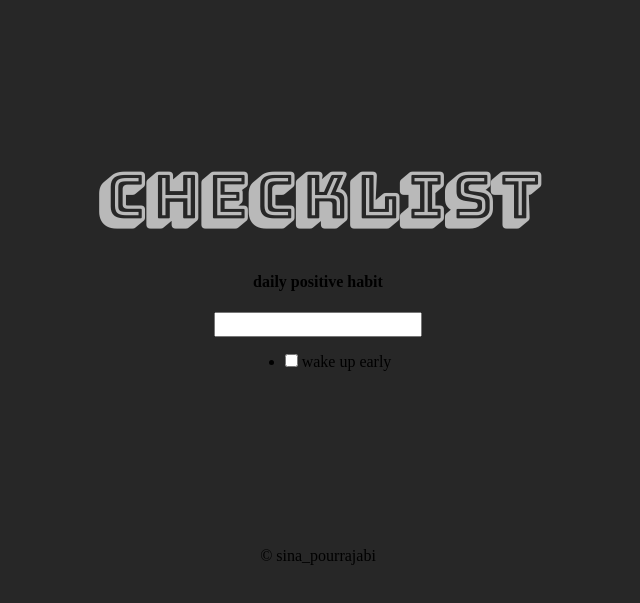
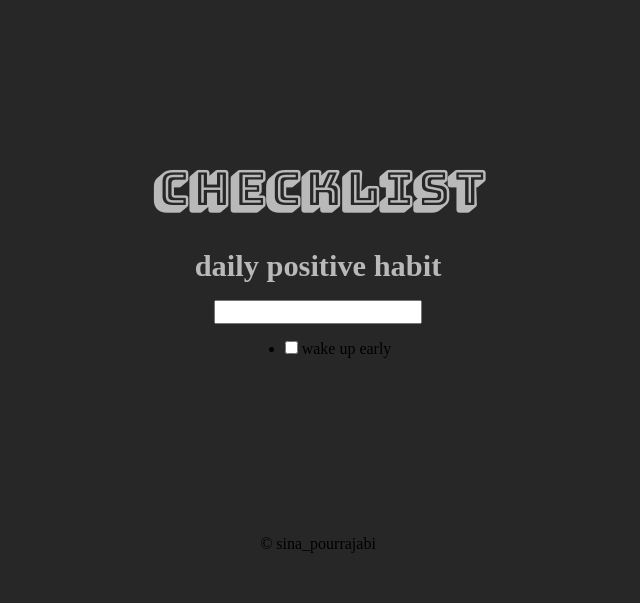
Before and after one commit to SinaPrj-web/Todo-App-, a plain HTML site: page index.html in a window 1280 px wide. Shown: the part 83-686 px from the top of the page, without its empty margins (322-962 px from the left). Drawn offline with Linux system fonts and the light colour scheme.

Commit message:
add new fonst to project

```diff
--- a/styles/style.css
+++ b/styles/style.css
@@ -62,12 +62,14 @@ body {
 }
 .title{
     color: var(--text-color);
-    font-size: 4rem;
+    font-size: 3rem;
     margin: 1rem;
     font-family: BungeeShade;
 }
 .habit-title{
-
+    font-size: 1.9rem;
+    color: var(--text-color);
+    margin: 1rem 0;
 }
 .input-container{
 
```
Also changed, not shown: fonts/NotoSansDisplay_Condensed-Black.ttf (added), fonts/NotoSansDisplay_Condensed-Bold.ttf (added), fonts/NotoSansDisplay_Condensed-Light.ttf (added).
